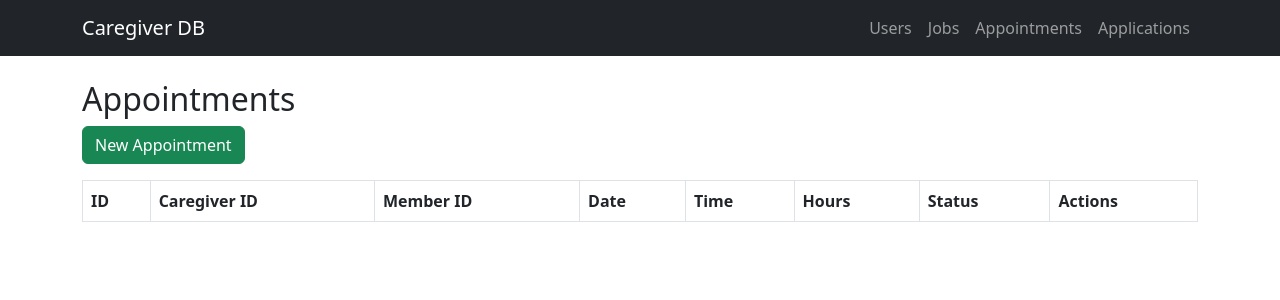
After one commit to GenghisKhal/assignment3, a Flask app: page /appointments in a window 1280 px wide. The commit adds this page. Shown: the top 300 px of the page. Run offline with Flask 3, Linux system fonts and the light colour scheme; lists and menus that the app fills with data are empty.

Commit message:
all and nothing less

```diff
--- a/app.py
+++ b/app.py
@@ -17,10 +17,8 @@ Base = declarative_base()
 Base.query = db_session.query_property()
 
 # 3. DATABASE MODELS (ORM)
-# FIX: Updated tablenames to match PostgreSQL lowercase defaults
 
 class User(Base):
-    # "USER" must be uppercase because it was created with quotes in Part 2
     __tablename__ = 'USER'
     user_id = Column(Integer, primary_key=True)
     email = Column(String)
@@ -32,7 +30,6 @@ class User(Base):
     password = Column(String)
 
 class Caregiver(Base):
-    # CHANGED: Lowercase to match database
     __tablename__ = 'caregiver'
     caregiver_user_id = Column(Integer, ForeignKey('USER.user_id'), primary_key=True)
     photo = Column(String)
@@ -41,20 +38,41 @@ class Caregiver(Base):
     hourly_rate = Column(Float)
 
 class Member(Base):
-    # CHANGED: Lowercase to match database
     __tablename__ = 'member'
     member_user_id = Column(Integer, ForeignKey('USER.user_id'), primary_key=True)
     house_rules = Column(String)
     dependent_description = Column(String)
 
 class Job(Base):
-    # CHANGED: Lowercase to match database
     __tablename__ = 'job'
     job_id = Column(Integer, primary_key=True)
     member_user_id = Column(Integer, ForeignKey('USER.user_id'))
     required_caregiving_type = Column(String)
     other_requirements = Column(String)
     date_posted = Column(Date)
+
+class Address(Base):
+    __tablename__ = 'address'
+    member_user_id = Column(Integer, ForeignKey('member.member_user_id'), primary_key=True)
+    house_number = Column(String)
+    street = Column(String)
+    town = Column(String)
+
+class Appointment(Base):
+    __tablename__ = 'appointment'
+    appointment_id = Column(Integer, primary_key=True)
+    caregiver_user_id = Column(Integer, ForeignKey('caregiver.caregiver_user_id'))
+    member_user_id = Column(Integer, ForeignKey('member.member_user_id'))
+    appointment_date = Column(Date)
+    appointment_time = Column(Time)
+    work_hours = Column(Integer)
+    status = Column(String)
+
+class JobApplication(Base):
+    __tablename__ = 'job_application'
+    caregiver_user_id = Column(Integer, ForeignKey('caregiver.caregiver_user_id'), primary_key=True)
+    job_id = Column(Integer, ForeignKey('job.job_id'), primary_key=True)
+    date_applied = Column(Date)
 
 # 4. WEB ROUTES (CRUD OPERATIONS)
 
@@ -65,8 +83,6 @@ def index():
 # --- USER MANAGEMENT ---
 @app.route('/users')
 def list_users():
-    # FIX: Ensure SQL matches table case sensitivity
-    # "USER" is quoted, CAREGIVER is unquoted (case-insensitive/lowercase in Postgres)
     try:
         query = text("""
             SELECT u.*,
@@ -87,7 +103,7 @@ def delete_user(user_id):
         # Manually delete dependencies first
         db_session.execute(text('DELETE FROM caregiver WHERE caregiver_user_id = :uid'), {'uid': user_id})
         db_session.execute(text('DELETE FROM member WHERE member_user_id = :uid'), {'uid': user_id})
-        db_session.execute(text('DELETE FROM job WHERE member_user_id = :uid'), {'uid': user_id}) # Also delete jobs owned by user
+        db_session.execute(text('DELETE FROM job WHERE member_user_id = :uid'), {'uid': user_id})
         db_session.execute(text('DELETE FROM "USER" WHERE user_id = :uid'), {'uid': user_id})
         db_session.commit()
         flash('User deleted successfully!', 'success')
@@ -101,7 +117,6 @@ def delete_user(user_id):
 def add_caregiver():
     if request.method == 'POST':
         try:
-            # 1. Create Base User
             new_user = User(
                 user_id=request.form['user_id'],
                 email=request.form['email'],
@@ -115,7 +130,6 @@ def add_caregiver():
             db_session.add(new_user)
             db_session.flush()
 
-            # 2. Create Caregiver Entry
             new_caregiver = Caregiver(
                 caregiver_user_id=new_user.user_id,
                 photo=request.form['photo'],
@@ -135,7 +149,6 @@ def add_caregiver():
 
 @app.route('/caregiver/edit/<int:user_id>', methods=['GET', 'POST'])
 def edit_caregiver(user_id):
-    # Use db_session.get() for newer SQLAlchemy versions, or Query.get()
     user = db_session.query(User).get(user_id)
     caregiver = db_session.query(Caregiver).get(user_id)
 
@@ -162,6 +175,92 @@ def edit_caregiver(user_id):
             flash(f"Update failed: {e}", "danger")
 
     return render_template('caregiver_form.html', action="Edit", user=user, caregiver=caregiver)
+
+# --- MEMBER (CREATE & UPDATE) ---
+@app.route('/member/add', methods=['GET', 'POST'])
+def add_member():
+    if request.method == 'POST':
+        try:
+            new_user = User(
+                user_id=request.form['user_id'],
+                email=request.form['email'],
+                given_name=request.form['given_name'],
+                surname=request.form['surname'],
+                city=request.form['city'],
+                phone_number=request.form['phone_number'],
+                profile_description=request.form['profile_description'],
+                password=request.form['password']
+            )
+            db_session.add(new_user)
+            db_session.flush()
+
+            new_member = Member(
+                member_user_id=new_user.user_id,
+                house_rules=request.form['house_rules'],
+                dependent_description=request.form['dependent_description']
+            )
+            db_session.add(new_member)
+            db_session.commit()
+            flash('Member added successfully!', 'success')
+            return redirect(url_for('list_users'))
+        except Exception as e:
+            db_session.rollback()
+            flash(f'Error: {str(e)}', 'danger')
+
+    return render_template('member_form.html', action="Add")
+
+@app.route('/member/edit/<int:user_id>', methods=['GET', 'POST'])
+def edit_member(user_id):
+    user = db_session.query(User).get(user_id)
+    member = db_session.query(Member).get(user_id)
+
+    if not user or not member:
+        flash("Member not found.", "danger")
+        return redirect(url_for('list_users'))
+
+    if request.method == 'POST':
+        try:
+            user.email = request.form['email']
+            user.given_name = request.form['given_name']
+            user.surname = request.form['surname']
+            user.city = request.form['city']
+            user.phone_number = request.form['phone_number']
+
+            member.house_rules = request.form['house_rules']
+            member.dependent_description = request.form['dependent_description']
+
+            db_session.commit()
+            flash('Member updated!', 'success')
+            return redirect(url_for('list_users'))
+        except Exception as e:
+            db_session.rollback()
+            flash(f"Update failed: {e}", "danger")
+
+    return render_template('member_form.html', action="Edit", user=user, member=member)
+
+# --- ADDRESS MANAGEMENT ---
+@app.route('/address/edit/<int:user_id>', methods=['GET', 'POST'])
+def edit_address(user_id):
+    address = db_session.query(Address).get(user_id)
+
+    if request.method == 'POST':
+        try:
+            if not address:
+                address = Address(member_user_id=user_id)
+                db_session.add(address)
+
+            address.house_number = request.form['house_number']
+            address.street = request.form['street']
+            address.town = request.form['town']
+
+            db_session.commit()
+            flash('Address updated!', 'success')
+            return redirect(url_for('list_users'))
+        except Exception as e:
+            db_session.rollback()
+            flash(f"Update failed: {e}", "danger")
+
+    return render_template('address_form.html', address=address, user_id=user_id)
 
 # --- JOB MANAGEMENT (CRUD) ---
 @app.route('/jobs')
@@ -207,6 +306,107 @@ def delete_job(job_id):
         flash(f"Error deleting job: {e}", "danger")
     return redirect(url_for('list_jobs'))
 
+# --- APPOINTMENT MANAGEMENT ---
+@app.route('/appointments')
+def list_appointments():
+    try:
+        appointments = db_session.query(Appointment).all()
+        return render_template('appointments.html', appointments=appointments)
+    except Exception as e:
+        flash(f"Error loading appointments: {e}", "danger")
+        return render_template('appointments.html', appointments=[])
+
+@app.route('/appointment/add', methods=['GET', 'POST'])
+def add_appointment():
+    if request.method == 'POST':
+        try:
+            new_appt = Appointment(
+                appointment_id=request.form['appointment_id'],
+                caregiver_user_id=request.form['caregiver_user_id'],
+                member_user_id=request.form['member_user_id'],
+                appointment_date=request.form['appointment_date'],
+                appointment_time=request.form['appointment_time'],
+                work_hours=request.form['work_hours'],
+                status='Pending'
+            )
+            db_session.add(new_appt)
+            db_session.commit()
+            flash('Appointment created!', 'success')
+            return redirect(url_for('list_appointments'))
+        except Exception as e:
+            db_session.rollback()
+            flash(f'Error: {str(e)}', 'danger')
+
+    return render_template('appointment_form.html')
+
+@app.route('/appointment/status/<int:id>', methods=['POST'])
+def update_appointment_status(id):
+    try:
+        appt = db_session.query(Appointment).get(id)
+        if appt:
+            appt.status = request.form['status']
+            db_session.commit()
+            flash('Status updated.', 'success')
+    except Exception as e:
+        db_session.rollback()
+        flash(f"Error: {e}", "danger")
+    return redirect(url_for('list_appointments'))
+
+@app.route('/appointment/delete/<int:id>', methods=['POST'])
+def delete_appointment(id):
+    try:
+        appt = db_session.query(Appointment).get(id)
+        if appt:
+            db_session.delete(appt)
+            db_session.commit()
+            flash('Appointment deleted.', 'success')
+    except Exception as e:
+        db_session.rollback()
+        flash(f"Error: {e}", "danger")
+    return redirect(url_for('list_appointments'))
+
+# --- JOB APPLICATION MANAGEMENT ---
+@app.route('/applications')
+def list_applications():
+    try:
+        applications = db_session.query(JobApplication).all()
+        return render_template('applications.html', applications=applications)
+    except Exception as e:
+        flash(f"Error loading applications: {e}", "danger")
+        return render_template('applications.html', applications=[])
+
+@app.route('/application/add', methods=['GET', 'POST'])
+def add_application():
+    if request.method == 'POST':
+        try:
+            new_app = JobApplication(
+                caregiver_user_id=request.form['caregiver_user_id'],
+                job_id=request.form['job_id'],
+                date_applied=request.form['date_applied']
+            )
+            db_session.add(new_app)
+            db_session.commit()
+            flash('Application submitted!', 'success')
+            return redirect(url_for('list_applications'))
+        except Exception as e:
+            db_session.rollback()
+            flash(f'Error: {str(e)}', 'danger')
+
+    return render_template('application_form.html')
+
+@app.route('/application/delete/<int:caregiver_id>/<int:job_id>', methods=['POST'])
+def delete_application(caregiver_id, job_id):
+    try:
+        app = db_session.query(JobApplication).get((caregiver_id, job_id))
+        if app:
+            db_session.delete(app)
+            db_session.commit()
+            flash('Application deleted.', 'success')
+    except Exception as e:
+        db_session.rollback()
+        flash(f"Error: {e}", "danger")
+    return redirect(url_for('list_applications'))
+
 @app.teardown_appcontext
 def shutdown_session(exception=None):
     db_session.remove()
--- /dev/null
+++ b/requirements.txt
@@ -0,0 +1,3 @@
+Flask
+Flask-SQLAlchemy
+psycopg2-binary
--- /dev/null
+++ b/templates/appointments.html
@@ -0,0 +1,49 @@
+{% extends 'base.html' %}
+{% block content %}
+<h2>Appointments</h2>
+<a href="/appointment/add" class="btn btn-success mb-3">New Appointment</a>
+<table class="table table-bordered">
+    <thead>
+        <tr>
+            <th>ID</th>
+            <th>Caregiver ID</th>
+            <th>Member ID</th>
+            <th>Date</th>
+            <th>Time</th>
+            <th>Hours</th>
+            <th>Status</th>
+            <th>Actions</th>
+        </tr>
+    </thead>
+    <tbody>
+        {% for appt in appointments %}
+        <tr>
+            <td>{{ appt.appointment_id }}</td>
+            <td>{{ appt.caregiver_user_id }}</td>
+            <td>{{ appt.member_user_id }}</td>
+            <td>{{ appt.appointment_date }}</td>
+            <td>{{ appt.appointment_time }}</td>
+            <td>{{ appt.work_hours }}</td>
+            <td>
+                <span
+                    class="badge bg-{{ 'success' if appt.status == 'Accepted' else 'warning' if appt.status == 'Pending' else 'danger' }}">{{
+                    appt.status }}</span>
+            </td>
+            <td>
+                <form action="/appointment/status/{{ appt.appointment_id }}" method="POST" style="display:inline;">
+                    <input type="hidden" name="status" value="Accepted">
+                    <button class="btn btn-sm btn-success">Accept</button>
+                </form>
+                <form action="/appointment/status/{{ appt.appointment_id }}" method="POST" style="display:inline;">
+                    <input type="hidden" name="status" value="Declined">
+                    <button class="btn btn-sm btn-warning">Decline</button>
+                </form>
+                <form action="/appointment/delete/{{ appt.appointment_id }}" method="POST" style="display:inline;">
+                    <button class="btn btn-sm btn-danger" onclick="return confirm('Delete?');">Delete</button>
+                </form>
+            </td>
+        </tr>
+        {% endfor %}
+    </tbody>
+</table>
+{% endblock %}
--- a/templates/base.html
+++ b/templates/base.html
@@ -1,29 +1,34 @@
 <!DOCTYPE html>
 <html lang="en">
+
 <head>
     <meta charset="UTF-8">
     <title>Caregiver Platform</title>
     <link href="https://cdn.jsdelivr.net/npm/bootstrap@5.3.0/dist/css/bootstrap.min.css" rel="stylesheet">
 </head>
+
 <body>
     <nav class="navbar navbar-expand-lg navbar-dark bg-dark mb-4">
         <div class="container">
             <a class="navbar-brand" href="/">Caregiver DB</a>
             <div class="navbar-nav">
-                <a class="nav-link" href="/users">Manage Users</a>
-                <a class="nav-link" href="/jobs">Manage Jobs</a>
+                <a class="nav-link" href="/users">Users</a>
+                <a class="nav-link" href="/jobs">Jobs</a>
+                <a class="nav-link" href="/appointments">Appointments</a>
+                <a class="nav-link" href="/applications">Applications</a>
             </div>
         </div>
     </nav>
     <div class="container">
         {% with messages = get_flashed_messages(with_categories=true) %}
-            {% if messages %}
-                {% for category, message in messages %}
-                    <div class="alert alert-{{ category }}">{{ message }}</div>
-                {% endfor %}
-            {% endif %}
+        {% if messages %}
+        {% for category, message in messages %}
+        <div class="alert alert-{{ category }}">{{ message }}</div>
+        {% endfor %}
+        {% endif %}
         {% endwith %}
         {% block content %}{% endblock %}
     </div>
 </body>
+
 </html>
```
Also changed, not shown: templates/address_form.html (added, +21 -0 lines), templates/application_form.html (added, +19 -0 lines), templates/applications.html (added, +29 -0 lines), templates/appointment_form.html (added, +31 -0 lines), templates/index.html (+4 -9 lines), templates/member_form.html (added, +50 -0 lines), vercel.json (added).
